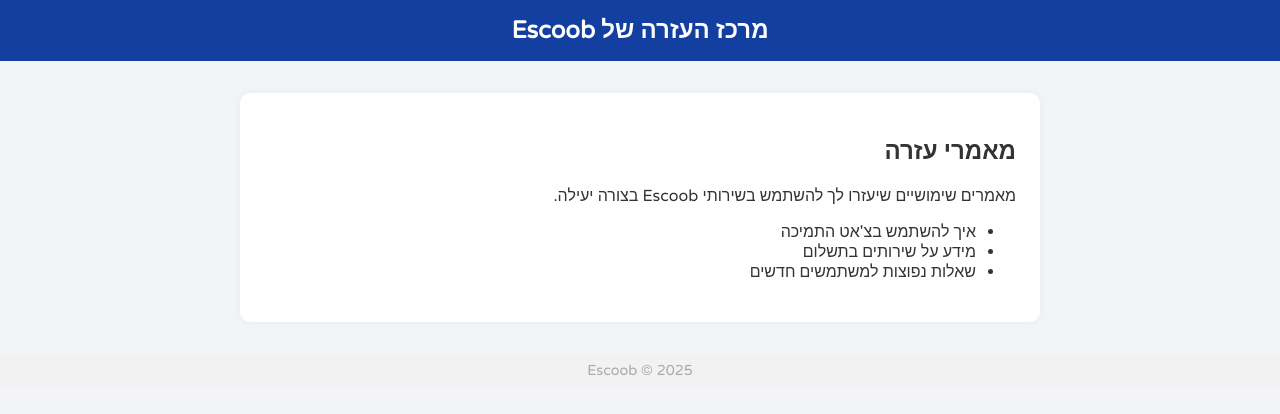
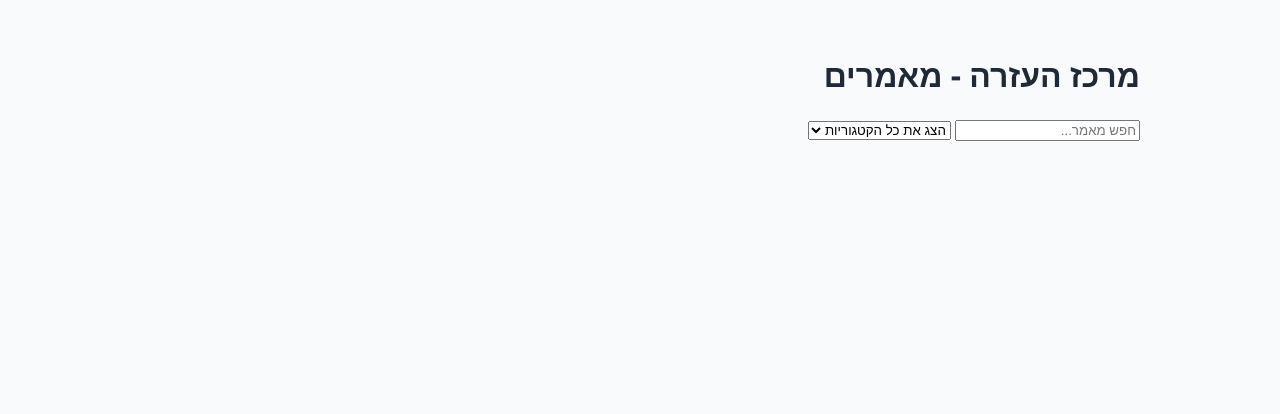
Before and after one commit to escyb3/escoob-help-center, a website: page public/articles.html in a window 1280 px wide. Drawn offline with Linux system fonts and the light colour scheme.

Commit message:
Update articles.html

```diff
--- a/public/articles.html
+++ b/public/articles.html
@@ -1,51 +1,24 @@
-<!DOCTYPE html><html lang='he' dir='rtl'><head><meta charset='UTF-8'><meta name='viewport' content='width=device-width, initial-scale=1'>
-  <link href="https://fonts.googleapis.com/css2?family=Varela+Round&display=swap" rel="stylesheet">
-  <style>
-    body {
-      font-family: 'Varela Round', sans-serif;
-      margin: 0;
-      background: #f2f4f8;
-      color: #333;
-    }
-    header {
-      background-color: #133fa1;
-      color: white;
-      padding: 1rem;
-      text-align: center;
-    }
-    header h1 {
-      margin: 0;
-      font-size: 1.5rem;
-    }
-    main {
-      padding: 2rem;
-      max-width: 800px;
-      margin: auto;
-    }
-    footer {
-      text-align: center;
-      font-size: 0.9rem;
-      color: #aaa;
-      padding: 0.5rem;
-      background: #f2f2f2;
-    }
-    section {
-      background: white;
-      padding: 1.5rem;
-      border-radius: 10px;
-      box-shadow: 0 0 10px rgba(0,0,0,0.05);
-    }
-  </style>
-</head><body><header><h1>מרכז העזרה של Escoob</h1></header>
-    <main>
-      <section>
-        <h2>מאמרי עזרה</h2>
-        <p>מאמרים שימושיים שיעזרו לך להשתמש בשירותי Escoob בצורה יעילה.</p>
-        <ul>
-          <li>איך להשתמש בצ'אט התמיכה</li>
-          <li>מידע על שירותים בתשלום</li>
-          <li>שאלות נפוצות למשתמשים חדשים</li>
-        </ul>
-      </section>
-    </main>
-    <footer>Escoob © 2025</footer></body></html>
+<!DOCTYPE html>
+<html lang="he" dir="rtl">
+<head>
+  <meta charset="UTF-8" />
+  <meta name="viewport" content="width=device-width, initial-scale=1.0"/>
+  <title>מאמרים - מרכז העזרה</title>
+  <link rel="stylesheet" href="style.css" />
+</head>
+<body>
+  <div class="container">
+    <h1>מרכז העזרה - מאמרים</h1>
+
+    <input type="text" id="searchInput" placeholder="חפש מאמר..." />
+
+    <select id="categoryFilter">
+      <option value="">הצג את כל הקטגוריות</option>
+    </select>
+
+    <div id="articlesContainer"></div>
+  </div>
+
+  <script src="script.js"></script>
+</body>
+</html>
```
